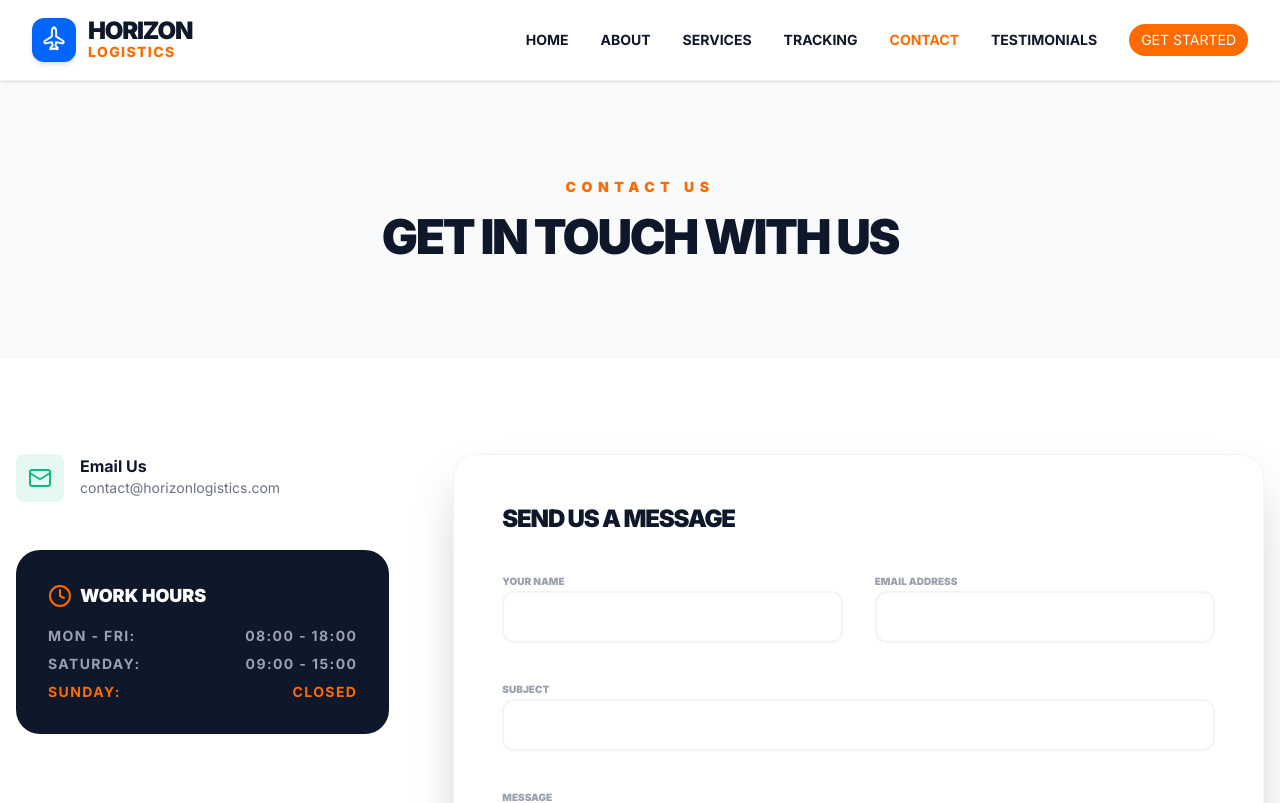
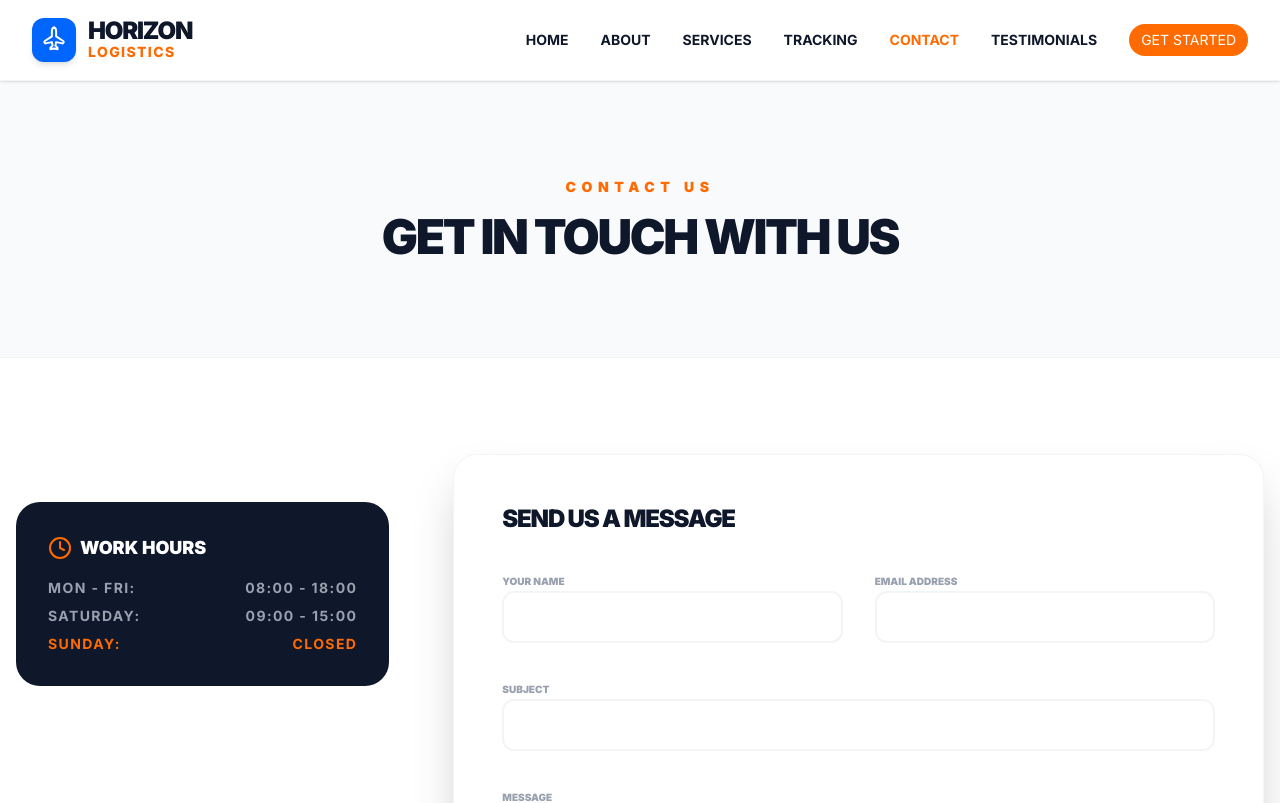
Before and after one commit to FrankNeba/horizon, a Next.js app: page /contact in a window 1280 px wide. Shown: the top 803 px of the page. Built offline with nearby package versions, Linux system fonts and the light colour scheme.

Commit message:
email removed again

```diff
--- a/src/app/contact/page.tsx
+++ b/src/app/contact/page.tsx
@@ -34,13 +34,7 @@ export default function ContactPage() {
                                             <p className="text-gray-500 text-sm">{SITE_CONFIG.phone}</p>
                                         </div>
                                     </div> */}
-                                    <div className="flex items-start space-x-4">
-                                        <div className="bg-success/10 p-3 rounded-lg"><Mail className="text-success h-6 w-6" /></div>
-                                        <div>
-                                            <p className="font-bold text-dark">Email Us</p>
-                                            <p className="text-gray-500 text-sm">{SITE_CONFIG.email}</p>
-                                        </div>
-                                    </div>
+
                                 </div>
                             </div>
 
```
